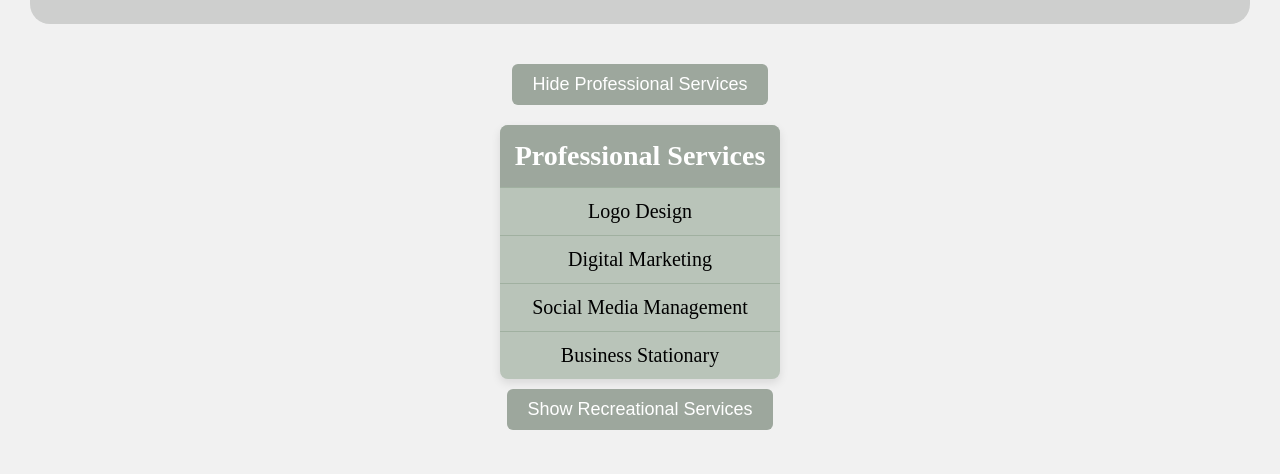
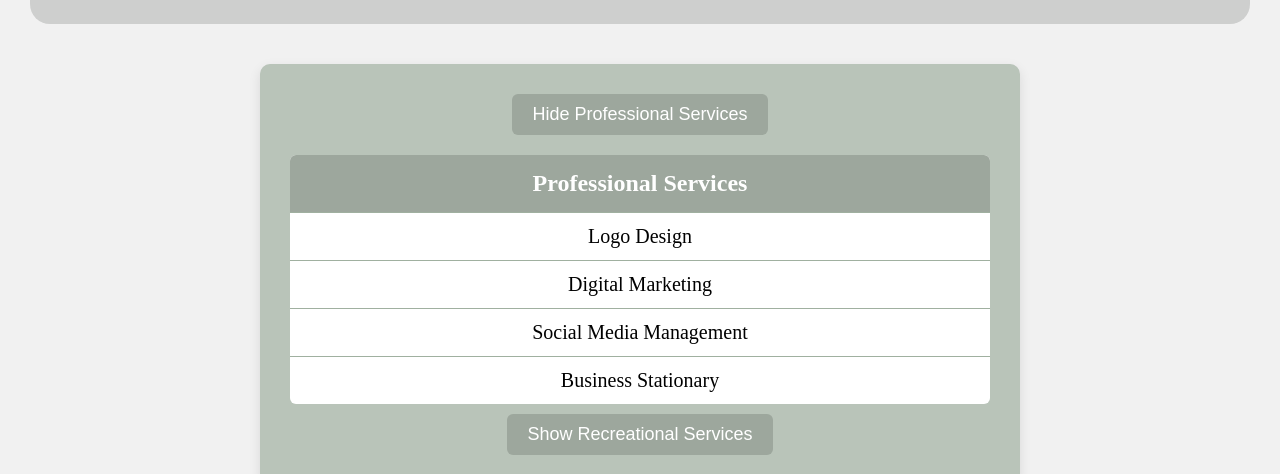
Before and after one commit to astevens129/help_Emilei, a plain HTML site: page Services.html in a window 1280 px wide. Both pictures are taken after a click on the button "Show Professional Services". Shown: the part 326-800 px from the top of the page. Drawn offline with Linux system fonts and the light colour scheme.

Commit message:
Update Services.html
add text box

```diff
--- a/Services.html
+++ b/Services.html
@@ -21,22 +21,29 @@
             background-color: #747c74;
         }
 
-        #servicestable {
+        .service-wrapper {
             display: flex;
             justify-content: center;
             padding: 20px;
-            margin-top: 10px;
-            margin-bottom: 100px;
+            margin: 20px auto;
+        }
+
+        .service-box {
+            width: 100%;
+            max-width: 700px;
+            background-color: #b9c4b9;
+            padding: 20px 30px;
+            border-radius: 10px;
+            box-shadow: 0 4px 12px rgba(0, 0, 0, 0.1);
         }
 
         table {
             width: 100%;
-            max-width: 600px;
             border-collapse: collapse;
-            background-color: #b9c4b9;
-            border-radius: 8px;
+            background-color: white;
+            border-radius: 6px;
             overflow: hidden;
-            box-shadow: 0 4px 10px rgba(0, 0, 0, 0.1);
+            margin-top: 15px;
         }
 
         th {
@@ -62,6 +69,9 @@
             th, td {
                 font-size: 18px;
             }
+            .service-box {
+                padding: 15px;
+            }
         }
     </style>
 </head>
@@ -82,8 +92,8 @@
     </nav>
 </div>
 
-<section id="servicestable">
-    <div>
+<section class="service-wrapper">
+    <div class="service-box">
         <button onclick="toggleSection('professionalTable', 'proBtn')" id="proBtn" class="toggle-btn">Show Professional Services</button>
         <div id="professionalTable" class="table-section" style="display: none;">
             <table>
```
